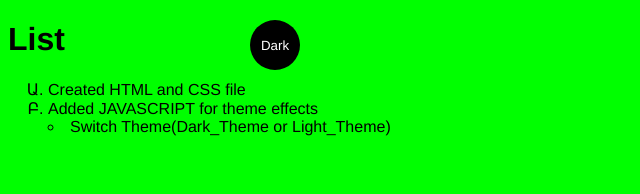
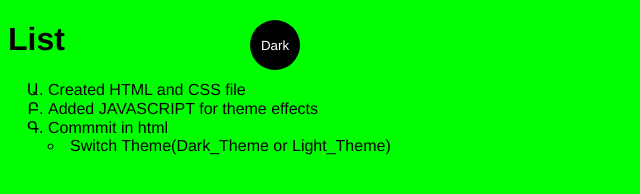
Before and after one commit to shivani3299/Assignment_Git, a plain HTML site: page index.html in a window 1280 px wide. Shown: the whole page, without its empty margins (0-640 px from the left). Drawn offline with Linux system fonts and the light colour scheme.

Commit message:
commit in html

```diff
--- a/index.html
+++ b/index.html
@@ -11,6 +11,7 @@
     <ul>
       <li class="list">Created HTML and CSS file</li>
       <li class="list">Added JAVASCRIPT for theme effects</li>
+      <li class="list">Commmit in html</li>
       <li class="list1">Switch Theme(Dark_Theme or Light_Theme)</li>
     </ul>
     <div>
```
